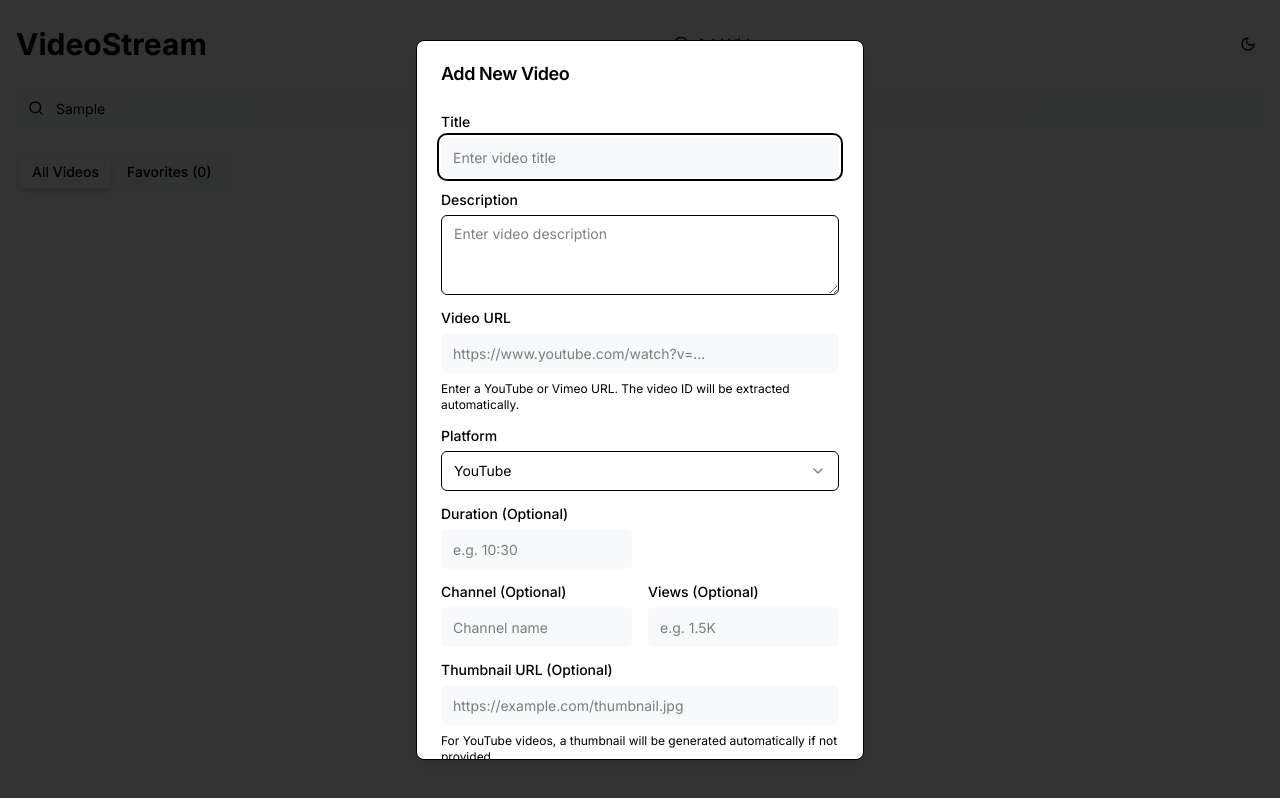
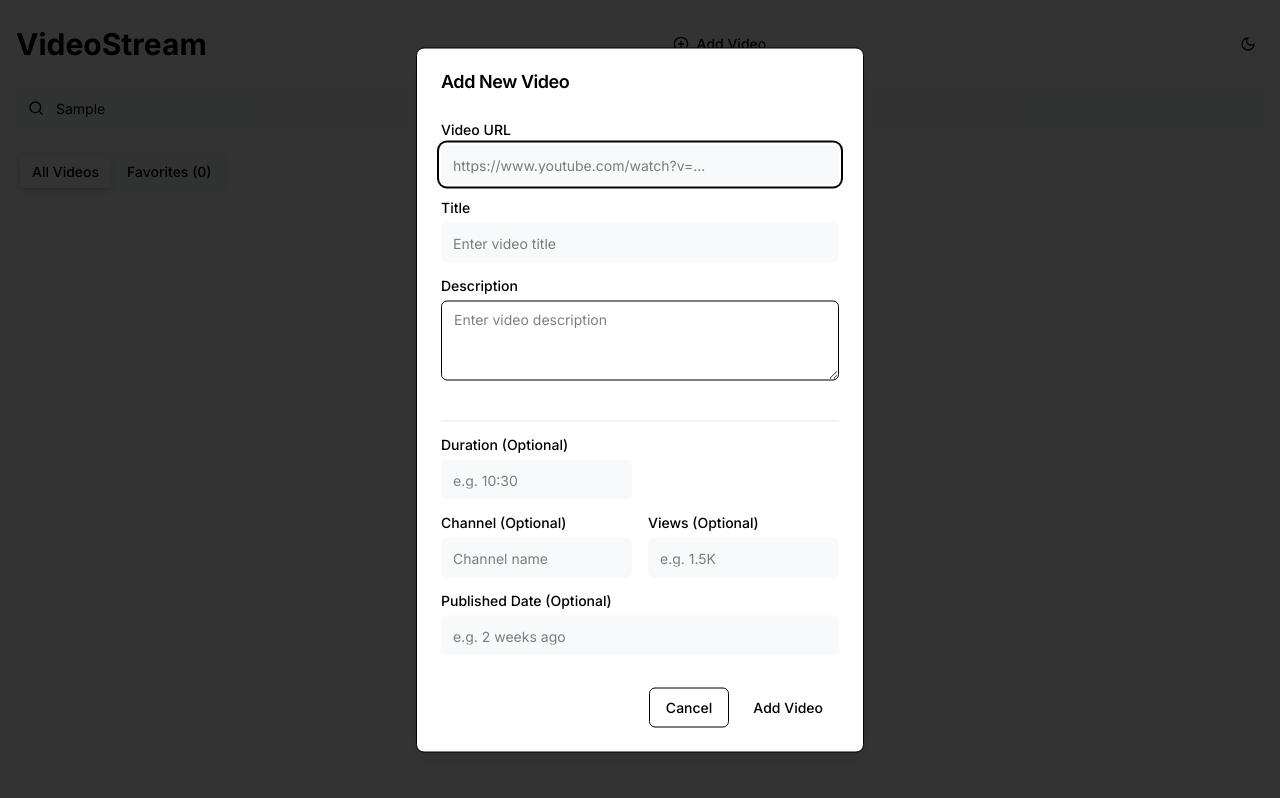
Before and after one commit to Cleysond10/video-platform, a Next.js app: page / in a window 1280 px wide. Both pictures are taken after typing "Sample" into the empty fields and a click on the button "Add Video". Built offline with nearby package versions, Linux system fonts and the light colour scheme.

Commit message:
refactor: add video modal

```diff
--- a/src/components/add-video-modal.tsx
+++ b/src/components/add-video-modal.tsx
@@ -8,7 +8,6 @@ import { Button } from "@/components/ui/button"
 import { Input } from "@/components/ui/input"
 import { Label } from "@/components/ui/label"
 import { Textarea } from "@/components/ui/textarea"
-import { Select, SelectContent, SelectItem, SelectTrigger, SelectValue } from "@/components/ui/select"
 import { addVideo } from "@/services/indexdb-service"
 import type { VideoData } from "@/types/video"
 
@@ -35,10 +34,6 @@ export default function AddVideoModal({ open, onOpenChange }: AddVideoModalProps
   const handleChange = (e: React.ChangeEvent<HTMLInputElement | HTMLTextAreaElement>) => {
     const { name, value } = e.target
     setFormData((prev) => ({ ...prev, [name]: value }))
-  }
-
-  const handleSelectChange = (value: string) => {
-    setFormData((prev) => ({ ...prev, platform: value }))
   }
 
   const extractVideoId = (url: string, platform: string) => {
@@ -120,6 +115,20 @@ export default function AddVideoModal({ open, onOpenChange }: AddVideoModalProps
         </DialogHeader>
 
         <form onSubmit={handleSubmit} className="space-y-4 mt-4">
+        <div className="grid gap-2">
+            <Label htmlFor="url" className="required">
+              Video URL
+            </Label>
+            <Input
+              id="url"
+              name="url"
+              value={formData.url}
+              onChange={handleChange}
+              placeholder="https://www.youtube.com/watch?v=..."
+              required
+            />
+          </div>
+
           <div className="grid gap-2">
             <Label htmlFor="title" className="required">
               Title
@@ -149,36 +158,9 @@ export default function AddVideoModal({ open, onOpenChange }: AddVideoModalProps
             />
           </div>
 
-          <div className="grid gap-2">
-            <Label htmlFor="url" className="required">
-              Video URL
-            </Label>
-            <Input
-              id="url"
-              name="url"
-              value={formData.url}
-              onChange={handleChange}
-              placeholder="https://www.youtube.com/watch?v=..."
-              required
-            />
-            <p className="text-xs text-muted-foreground">
-              Enter a YouTube or Vimeo URL. The video ID will be extracted automatically.
-            </p>
-          </div>
+          <br />
+          <hr className="border-t border-gray-200" />
 
-          <div className="grid gap-2">
-            <Label htmlFor="platform">Platform</Label>
-            <Select value={formData.platform} onValueChange={handleSelectChange}>
-              <SelectTrigger>
-                <SelectValue placeholder="Select platform" />
-              </SelectTrigger>
-              <SelectContent>
-                <SelectItem value="youtube">YouTube</SelectItem>
-                <SelectItem value="vimeo">Vimeo</SelectItem>
-                <SelectItem value="other">Other</SelectItem>
-              </SelectContent>
-            </Select>
-          </div>
 
           <div className="grid grid-cols-2 gap-4">
             <div className="grid gap-2">
@@ -211,20 +193,6 @@ export default function AddVideoModal({ open, onOpenChange }: AddVideoModalProps
           </div>
 
           <div className="grid gap-2">
-            <Label htmlFor="thumbnailUrl">Thumbnail URL (Optional)</Label>
-            <Input
-              id="thumbnailUrl"
-              name="thumbnailUrl"
-              value={formData.thumbnailUrl}
-              onChange={handleChange}
-              placeholder="https://example.com/thumbnail.jpg"
-            />
-            <p className="text-xs text-muted-foreground">
-              For YouTube videos, a thumbnail will be generated automatically if not provided.
-            </p>
-          </div>
-
-          <div className="grid gap-2">
             <Label htmlFor="publishedAt">Published Date (Optional)</Label>
             <Input
               id="publishedAt"
```
Also changed, not shown: 1 other file (tests, documents, lock files or other folders).
